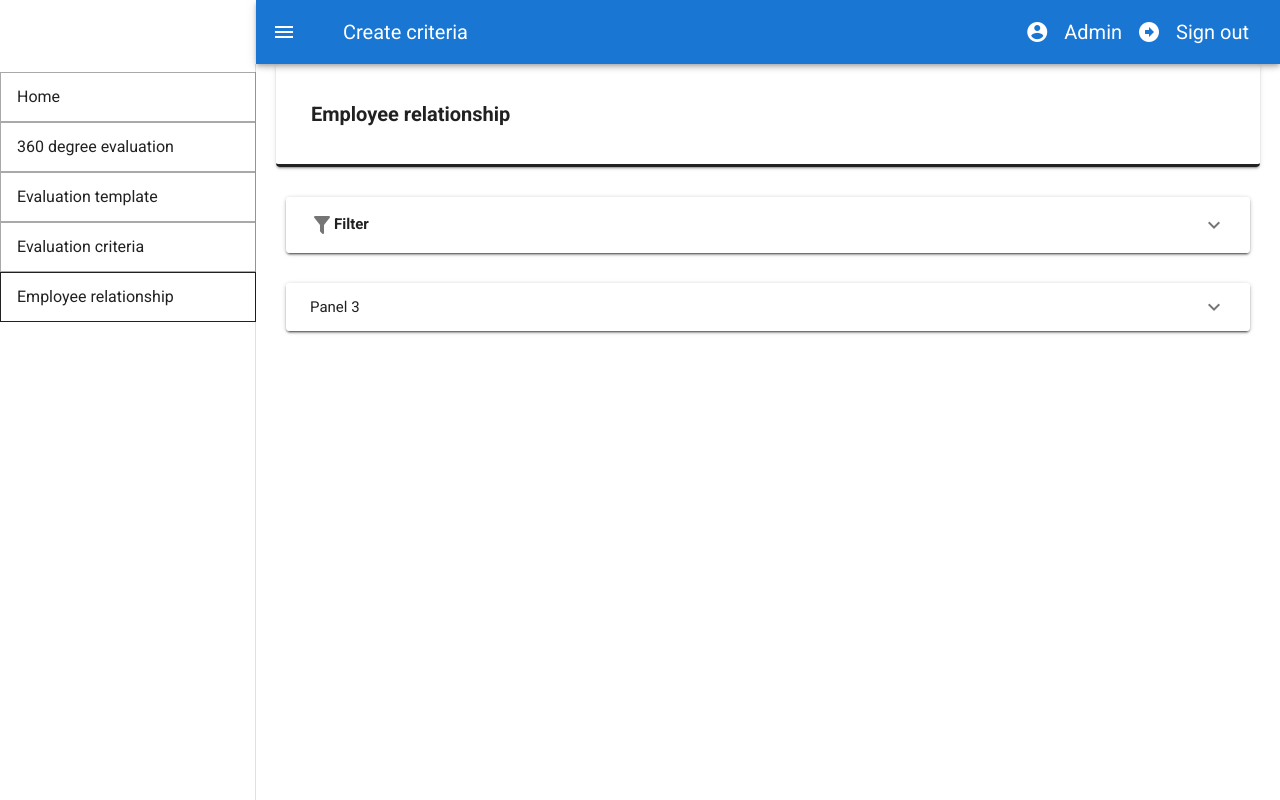
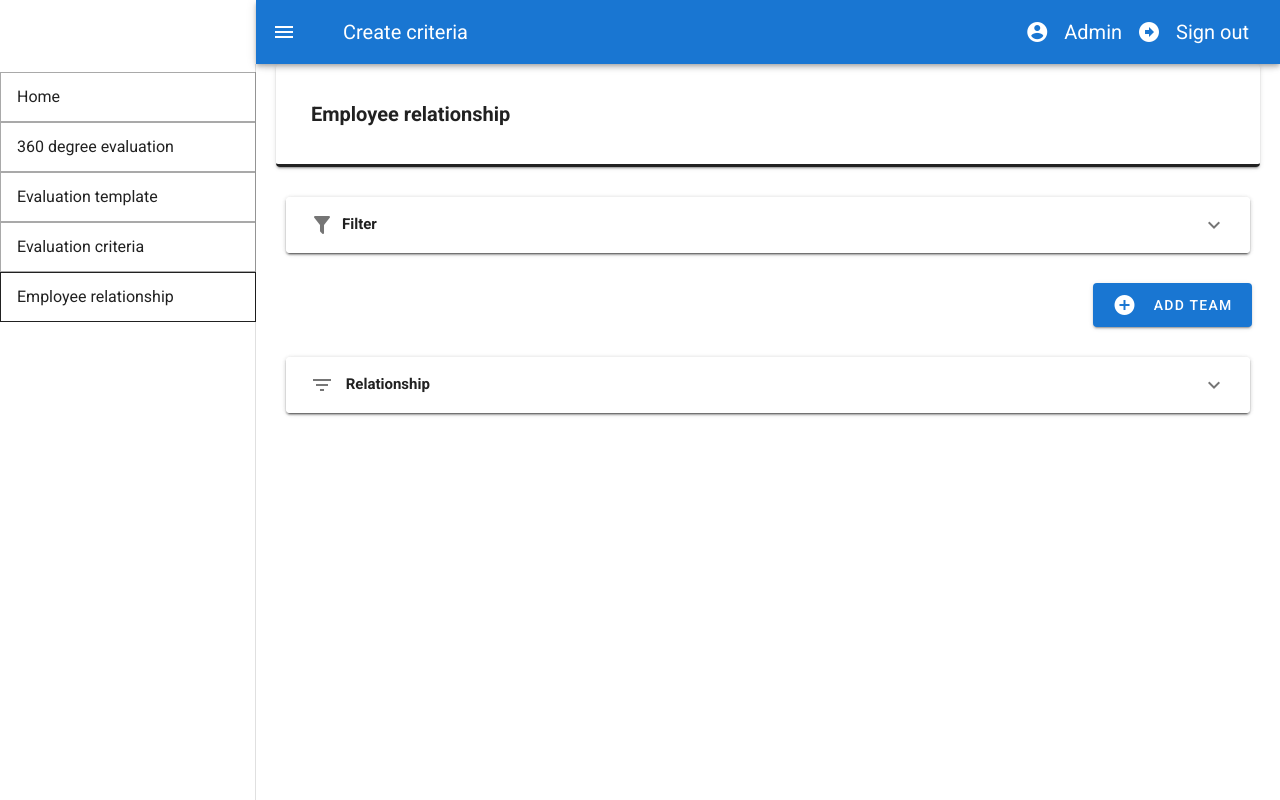
Before and after one commit to hoangdainghia234/360priceProject, a Vue app: page / in a window 1280 px wide. Built offline with nearby package versions, Linux system fonts and the light colour scheme.

Commit message:
create criteria

```diff
--- a/src/components/Employee.vue
+++ b/src/components/Employee.vue
@@ -14,8 +14,8 @@
       <v-expansion-panels hover>
         <v-expansion-panel>
           <v-expansion-panel-header>
-            <span style="font-weight: bold; margin-right: 12px"
-              ><v-icon> mdi-filter</v-icon>Filter</span
+            <span class="font-weight-bold" style="margin-right: 12px"
+              ><v-icon class="mr-2"> mdi-filter</v-icon>Filter</span
             >
           </v-expansion-panel-header>
           <v-expansion-panel-content>
@@ -29,6 +29,7 @@
               >
                 <span>{{ item.title }}</span>
                 <v-select
+                  dense
                   outlined
                   :items="item.item_select"
                   v-model="item.select"
@@ -68,6 +69,7 @@
               >
                 <span>{{ item.title }}</span>
                 <v-select
+                  dense
                   outlined
                   v-model="item.select"
                   :items="item.item_select"
@@ -87,23 +89,40 @@
         </v-expansion-panel>
       </v-expansion-panels>
     </v-card>
+    <v-row>
+      <v-col>
+        <div class="float-right">
+          <div class="mr-7">
+            <v-btn large color="primary">
+              <v-icon class="mr-4">mdi-plus-circle</v-icon>
+              <span>Add team</span>
+            </v-btn>
+          </div>
+        </div>
+      </v-col>
+    </v-row>
     <v-card style="margin: 30px">
       <v-expansion-panels>
         <v-expansion-panel>
-          <v-expansion-panel-header>Panel 3</v-expansion-panel-header>
+          <v-expansion-panel-header>
+            <span class="font-weight-bold">
+              <v-icon class="mr-2">mdi-filter-variant</v-icon>
+              Relationship
+            </span>
+          </v-expansion-panel-header>
           <v-expansion-panel-content>
             <template>
               <v-simple-table fixed-header height="300px" font-size="50px">
-                <template v-slot:default>
+                <template v-slot:default class="blue darken-2">
                   <thead>
                     <tr>
-                      <th class="text-left">Employee Name</th>
-                      <th class="text-left">Staff ID</th>
-                      <th class="text-left">SSD</th>
-                      <th class="text-left">City</th>
-                      <th class="text-left">Team</th>
-                      <th class="text-left">Position</th>
-                      <th>Action</th>
+                      <th class="text-left blue darken-2">Employee Name</th>
+                      <th class="text-left blue darken-2">Staff ID</th>
+                      <th class="text-left blue darken-2">SSD</th>
+                      <th class="text-left blue darken-2">City</th>
+                      <th class="text-left blue darken-2">Team</th>
+                      <th class="text-left blue darken-2">Position</th>
+                      <th class="blue darken-2">Action</th>
                     </tr>
                   </thead>
                   <tbody>
@@ -115,11 +134,19 @@
                       <td>{{ item.Team }}</td>
                       <td>{{ item.Positon }}</td>
                       <td>
-                        <v-btn><v-icon> mdi-pencil-box-outline</v-icon></v-btn>
-                        <v-btn><v-icon>mdi-delete</v-icon></v-btn>
+                        <v-btn depressed
+                          ><v-icon> mdi-pencil-box-outline</v-icon></v-btn
+                        >
+                        <v-btn depressed><v-icon>mdi-delete</v-icon></v-btn>
                       </td>
                     </tr>
                   </tbody>
+                  <v-row class="justify-end">
+                    <v-btn large color="primary">
+                      <v-icon class="mr-4">mdi-plus-circle</v-icon>
+                      <span>Add team</span>
+                    </v-btn>
+                  </v-row>
                 </template>
               </v-simple-table>
             </template>
```
